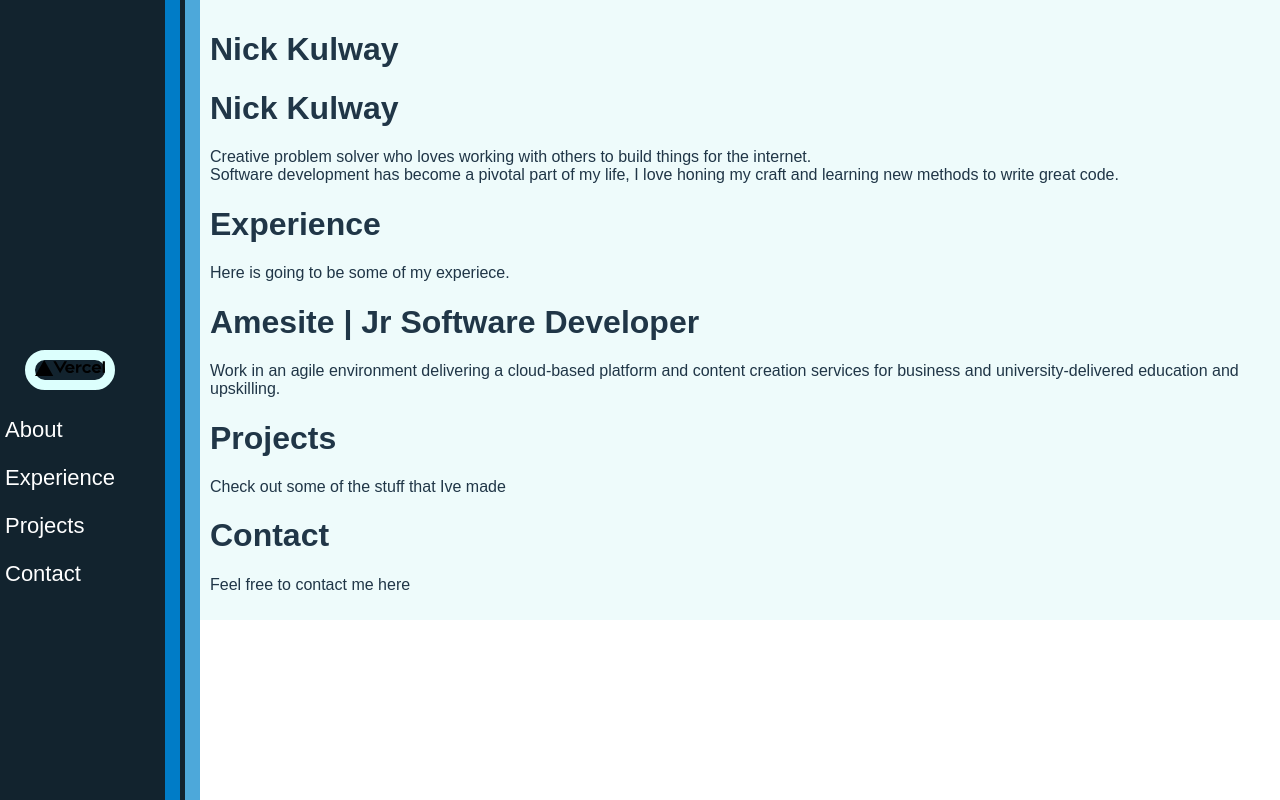
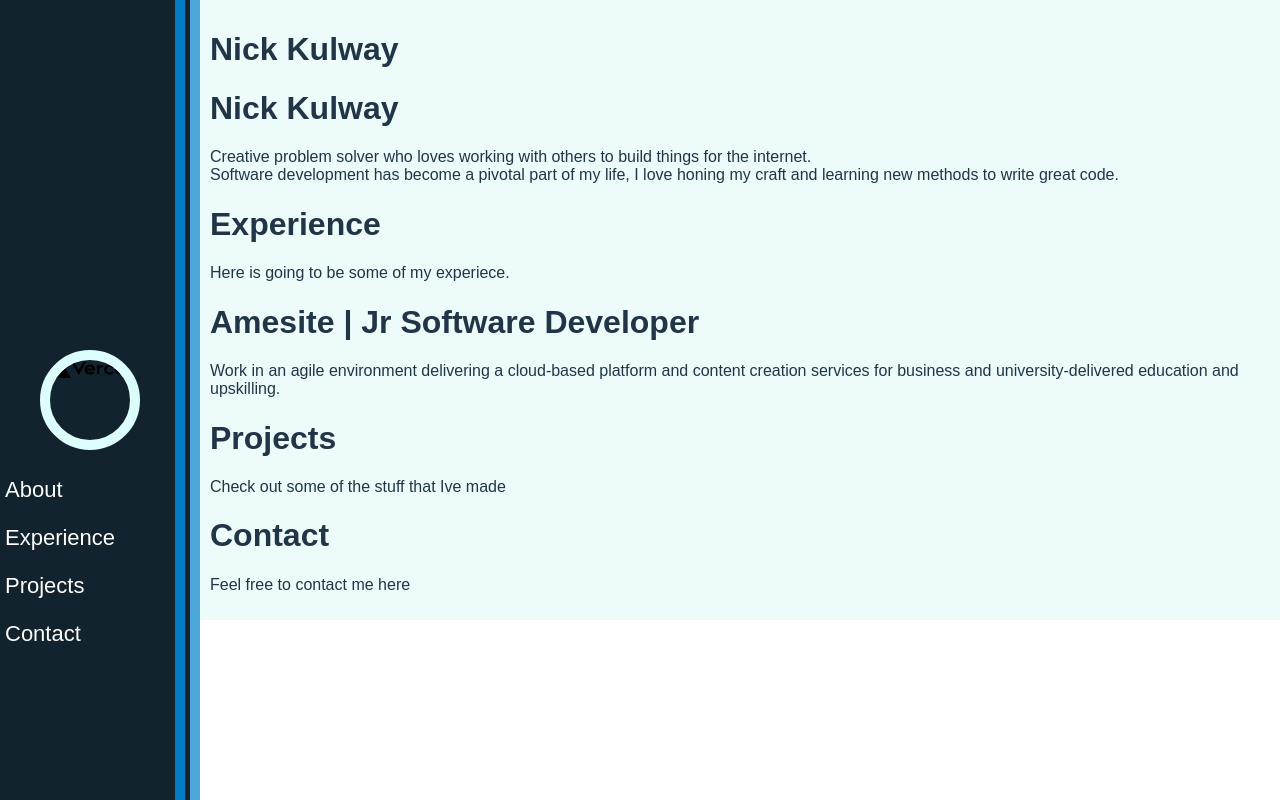
Before and after one commit to nkulway/next-portfolio, a Next.js app: page / in a window 1280 px wide. Built offline with nearby package versions, Linux system fonts and the light colour scheme.

Commit message:
write inital styles

```diff
--- /dev/null
+++ b/styles/About.module.css
@@ -0,0 +1,3 @@
+.about-me-container {
+  border: 1px solid crimson;
+}
--- a/styles/Home.module.css
+++ b/styles/Home.module.css
@@ -1,18 +1,11 @@
 .main {
   margin-left: 200px;
   padding: 10px;
-  /* background-color: #FFFFFF; */
-  /* background-color: #DCFFFD; */
-  /* background-color: #98FFFF; */
-  background-color: #EEFBFB;
   color: #203647;
 }
 
 .nav {
-  /* background-color: #FF6b6b; */
-  /* background-color: #345511; */
   background-color: #12232E;
-  /* background-color: transparent; */
   height: 100%;
   left: 0;
   position: fixed;
@@ -20,18 +13,14 @@
   width: 200px;
 }
 
-/* .nav li {
+.nav li {
   list-style-type: none;
   font-size: 22px;
   line-height: 48px;
-} */
+}
 
 .greenLine {
-  flex: 1;
-  /* background-color: #4ECDC4; */
-  /* background-color: #4FB477; */
   background-color: #007CC7;
-  height: 100%;
   margin-right: 5px;
   margin-left: 50px;
   width: 25px;
@@ -40,11 +29,7 @@
 }
 
 .metalLine {
-  flex: 1;
-  /* background-color: #292f36; */
-  /* background-color: #52FFEE; */
   background-color: #4DA8DA;
-  height: 100%;
   width: 25px;
   z-index: 2;
 }
@@ -61,7 +46,6 @@
   font-size: 22px;
   line-height: 48px;
   margin-left: -60px;
-  /* color: #DCFFFD; */
   color: #FFFFFF;
   cursor: pointer;
 }
@@ -73,8 +57,20 @@
   height: 100%;
 }
 
+.linkContainer {
+  display: flex;
+  flex-direction: column;
+  padding: 0px 0px 0px 60px;
+  text-align: center;
+  margin-right: -25px;
+}
+
 .imageWrapper {
-  height: auto;
   border: 10px solid #DCFFFD;
   border-radius: 50px;
+  padding: 0px 0px 0px 0px;
+  margin-left: 15%;
+  height: 100px;
+  width: 100px;
+  overflow: hidden;
 }
--- a/styles/Main.module.css
+++ b/styles/Main.module.css
@@ -1,9 +1,16 @@
 .main {
   margin-left: 200px;
-  padding: 10px;
+  padding: 10px 40px 10px 10px;
   /* background-color: #FFFFFF; */
   /* background-color: #DCFFFD; */
   /* background-color: #98FFFF; */
   background-color: #EEFBFB;
   color: #203647;
+  /* width: 100%; */
+  height: 100%;
 }
+
+.mainContent {
+  background-color: #EEFBFB;
+  height: 10000px;
+}
--- a/styles/Nav.module.css
+++ b/styles/Nav.module.css
@@ -1,3 +1,5 @@
+
+
 .nav {
   /* background-color: #FF6b6b; */
   /* background-color: #345511; */
@@ -62,6 +64,8 @@
   height: 100%;
 }
 
+
+
 .imageWrapper {
   height: auto;
   border: 10px solid #DCFFFD;
```
Also changed, not shown: styles/Projects.module.css (added).
